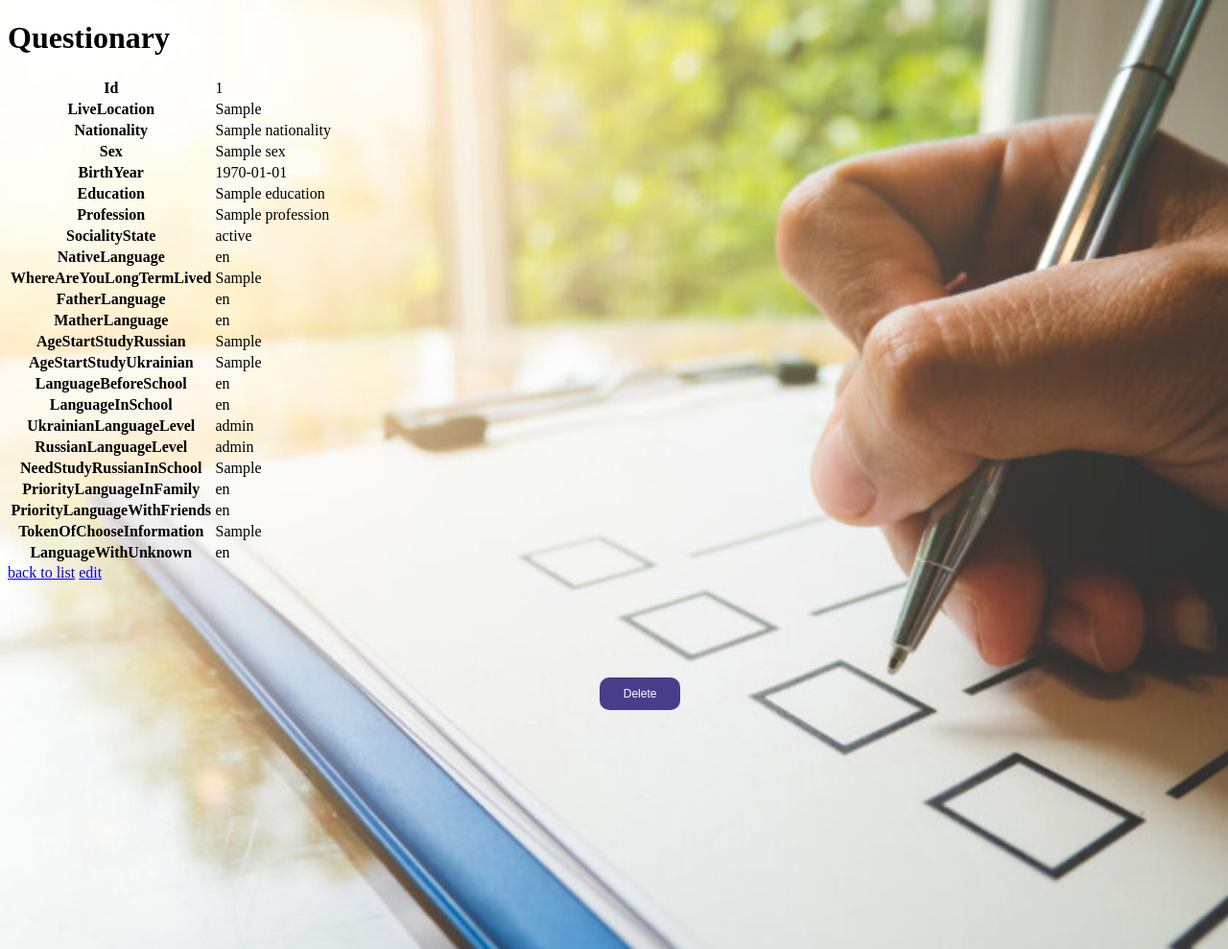
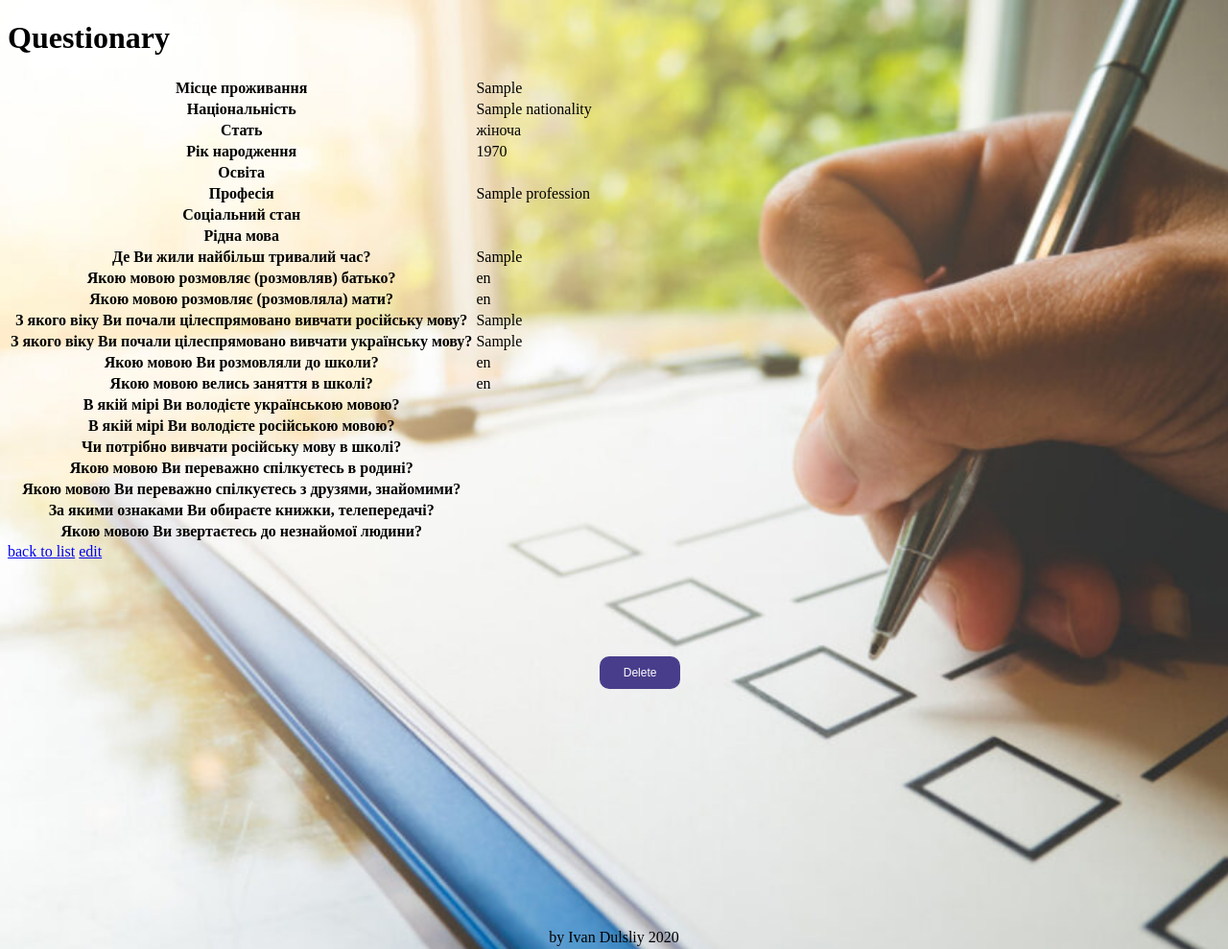
Before and after one commit to DulskyiIvan/soc_lingv_practice, a Symfony app: template templates/questionary/show.html.twig in a window 1280 px wide. Shown: the top 989 px of the page at 96% size. Run offline with Twig, Linux system fonts and the light colour scheme; the template is opened without the code that fills it: most values are stand-ins (such as "Sample title", 1, 10 or a date in 2020); some libraries are stand-ins or nearby versions.

Commit message:
redesigned twig with questionary show

```diff
--- a/templates/questionary/show.html.twig
+++ b/templates/questionary/show.html.twig
@@ -8,96 +8,182 @@
     <table class="table">
         <tbody>
         <tr>
-                <th>Id</th>
-                <td>{{ questionary.id }}</td>
-            </tr>
-            <tr>
-                <th>LiveLocation</th>
+            <th>Місце проживання</th>
             <td>{{ questionary.liveLocation }}</td>
         </tr>
         <tr>
-                <th>Nationality</th>
+            <th>Національність</th>
             <td>{{ questionary.nationality }}</td>
         </tr>
         <tr>
-                <th>Sex</th>
-                <td>{{ questionary.sex }}</td>
+            <th>Стать</th>
+            <td>
+                {% if questionary.sex == 'm' %}
+                    чоловіча
+                {% else %}
+                    жіноча
+                {% endif %}
+            </td>
         </tr>
         <tr>
-                <th>BirthYear</th>
-                <td>{{ questionary.birthYear ? questionary.birthYear|date('Y-m-d') : '' }}</td>
+            <th>Рік народження</th>
+            <td>{{ questionary.birthYear ? questionary.birthYear|date('Y') : '' }}</td>
         </tr>
         <tr>
-                <th>Education</th>
-                <td>{{ questionary.education }}</td>
+            <th>Освіта</th>
+            <td>
+                {% if (questionary.education == 'unfinished_middle') %}
+                    незакінчена середня
+                {% elseif questionary.education == 'middle' %}
+                    середня
+                {% elseif questionary.education == 'special_middle' %}
+                    середня спеціальна
+                {% elseif questionary.education == 'unfinished_high' %}
+                    незакінчена вища
+                {% elseif questionary.education == 'human_high' %}
+                    вища гуманітарна
+                {% elseif questionary.education == 'not_human_high' %}
+                    вища негуманітарна
+                {% endif %}
+            </td>
         </tr>
         <tr>
-                <th>Profession</th>
+            <th>Професія</th>
             <td>{{ questionary.profession }}</td>
         </tr>
         <tr>
-                <th>SocialityState</th>
-                <td>{{ questionary.socialityState }}</td>
+            <th>Соціальний стан</th>
+            <td>
+                {% if questionary.socialityState == 'worker' %}
+                    робітник
+                {% elseif questionary.socialityState == 'farmer' %}
+                    колгоспник
+                {% elseif questionary.socialityState == 'staff' %}
+                    службовець
+                {% elseif questionary.socialityState == 'student' %}
+                    учень
+                {% elseif questionary.socialityState == 'pensioner' %}
+                    пенсіонер
+                {% endif %}
+            </td>
         </tr>
         <tr>
-                <th>NativeLanguage</th>
-                <td>{{ questionary.nativeLanguage }}</td>
+            <th>Рідна мова</th>
+            <td>
+                {% if questionary.nativeLanguage == 'ukrainian' %}
+                    українська
+                {% elseif questionary.nativeLanguage == 'russian' %}
+                    російська
+                {% elseif questionary.nativeLanguage == 'other' %}
+                    інша
+                {% endif %}
+            </td>
         </tr>
         <tr>
-                <th>WhereAreYouLongTermLived</th>
+            <th>Де Ви жили найбільш тривалий час?</th>
             <td>{{ questionary.whereAreYouLongTermLived }}</td>
         </tr>
         <tr>
-                <th>FatherLanguage</th>
+            <th>Якою мовою розмовляє (розмовляв) батько?</th>
             <td>{{ questionary.fatherLanguage }}</td>
         </tr>
         <tr>
-                <th>MatherLanguage</th>
+            <th>Якою мовою розмовляє (розмовляла) мати?</th>
             <td>{{ questionary.matherLanguage }}</td>
         </tr>
         <tr>
-                <th>AgeStartStudyRussian</th>
+            <th>З якого віку Ви почали цілеспрямовано вивчати російську мову?</th>
             <td>{{ questionary.ageStartStudyRussian }}</td>
         </tr>
         <tr>
-                <th>AgeStartStudyUkrainian</th>
+            <th>З якого віку Ви почали цілеспрямовано вивчати українську мову?</th>
             <td>{{ questionary.ageStartStudyUkrainian }}</td>
         </tr>
         <tr>
-                <th>LanguageBeforeSchool</th>
+            <th>Якою мовою Ви розмовляли до школи?</th>
             <td>{{ questionary.languageBeforeSchool }}</td>
         </tr>
         <tr>
-                <th>LanguageInSchool</th>
+            <th>Якою мовою велись заняття в школі?</th>
             <td>{{ questionary.languageInSchool }}</td>
         </tr>
         <tr>
-                <th>UkrainianLanguageLevel</th>
-                <td>{{ questionary.ukrainianLanguageLevel }}</td>
+            <th>В якій мірі Ви володієте українською мовою?</th>
+            <td>
+                {% if questionary.ukrainianLanguageLevel == 'good' %}
+                    добре
+                {% elseif questionary.ukrainianLanguageLevel == 'not_good' %}
+                    не дуже добре
+                {% endif %}
+            </td>
         </tr>
         <tr>
-                <th>RussianLanguageLevel</th>
-                <td>{{ questionary.russianLanguageLevel }}</td>
+            <th>В якій мірі Ви володієте російською мовою?</th>
+            <td>
+                {% if questionary.russianLanguageLevel == 'good' %}
+                    добре
+                {% elseif questionary.russianLanguageLevel == 'not_good' %}
+                    не дуже добре
+                {% endif %}
+            </td>
         </tr>
         <tr>
-                <th>NeedStudyRussianInSchool</th>
-                <td>{{ questionary.needStudyRussianInSchool }}</td>
+            <th>Чи потрібно вивчати російську мову в школі?</th>
+            <td>
+                {% if questionary.needStudyRussianInSchool == 'yes' %}
+                    так
+                {% elseif questionary.needStudyRussianInSchool == 'no' %}
+                    ні
+                {% elseif questionary.needStudyRussianInSchool == 'dont_know' %}
+                    не знаю
+                {% elseif questionary.needStudyRussianInSchool == 'difficult_say' %}
+                    важко відповісти
+                {% endif %}
+            </td>
         </tr>
         <tr>
-                <th>PriorityLanguageInFamily</th>
-                <td>{{ questionary.priorityLanguageInFamily }}</td>
+            <th>Якою мовою Ви переважно спілкуєтесь в родині?</th>
+            <td>
+                {% if questionary.priorityLanguageInFamily == 'ukrainian' %}
+                    українська
+                {% elseif questionary.priorityLanguageInFamily == 'russian' %}
+                    російська
+                {% elseif questionary.priorityLanguageInFamily == 'other' %}
+                    інша
+                {% endif %}
+            </td>
         </tr>
         <tr>
-                <th>PriorityLanguageWithFriends</th>
-                <td>{{ questionary.priorityLanguageWithFriends }}</td>
+            <th>Якою мовою Ви переважно спілкуєтесь з друзями, знайомими?</th>
+            <td>
+                {% if questionary.priorityLanguageWithFriends == 'ukrainian' %}
+                    українська
+                {% elseif questionary.priorityLanguageWithFriends == 'russian' %}
+                    російська
+                {% endif %}
+            </td>
         </tr>
         <tr>
-                <th>TokenOfChooseInformation</th>
-                <td>{{ questionary.tokenOfChooseInformation }}</td>
+            <th>За якими ознаками Ви обираєте книжки, телепередачі?</th>
+            <td>
+                {% if questionary.tokenOfChooseInformation == 'ukrainian' %}
+                    за мовою українська
+                {% elseif questionary.tokenOfChooseInformation == 'russian' %}
+                    за мовою російська
+                {% elseif questionary.tokenOfChooseInformation == 'by_content' %}
+                    за змістом
+                {% endif %}
+            </td>
         </tr>
         <tr>
-                <th>LanguageWithUnknown</th>
-                <td>{{ questionary.languageWithUnknown }}</td>
+            <th>Якою мовою Ви звертаєтесь до незнайомої людини?</th>
+            <td>
+                {% if questionary.languageWithUnknown == 'ukrainian' %}
+                    українська
+                {% elseif questionary.languageWithUnknown == 'russian' %}
+                    російська
+                {% endif %}
+            </td>
         </tr>
         </tbody>
     </table>
```
Also changed, not shown: src/Form/QuestionaryType.php (+10 -2 lines). Lines whose indentation alone changed are shown as unchanged.
